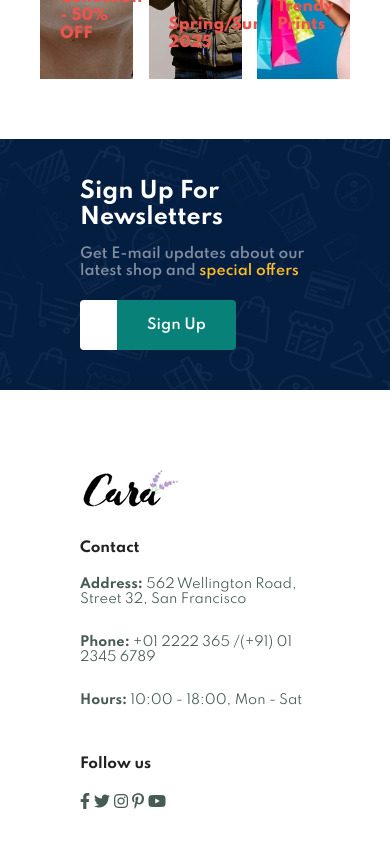
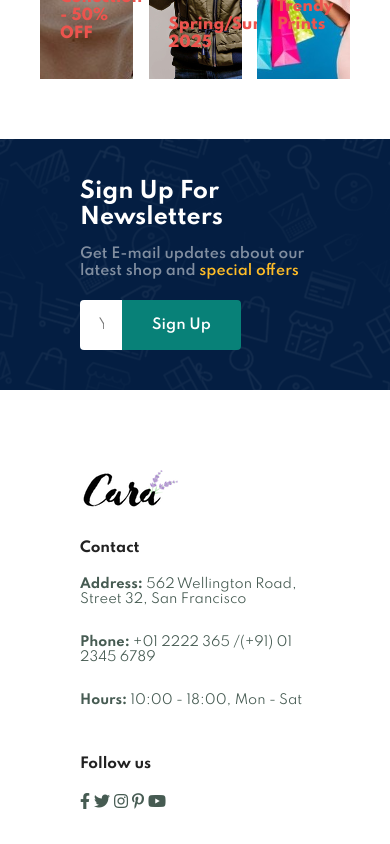
Before and after one commit to DarkBreaker08/Ecommerce-store-app, a React (Vite) app: page / in a window 390 px wide. Shown: the part 9981-10825 px from the top of the page. Built offline with nearby package versions, Linux system fonts and the light colour scheme.

Commit message:
Added responsivity to newsletter at 799px

```diff
--- a/src/Components/Home/Newsletter/styles.module.scss
+++ b/src/Components/Home/Newsletter/styles.module.scss
@@ -30,6 +30,10 @@
     display: flex;
     width: 40%;
 
+    @media (max-width: 799px) {
+      width: 70%;
+    }
+
     &__input {
       height: 3.125rem;
       padding: 0 1.25em;
```
